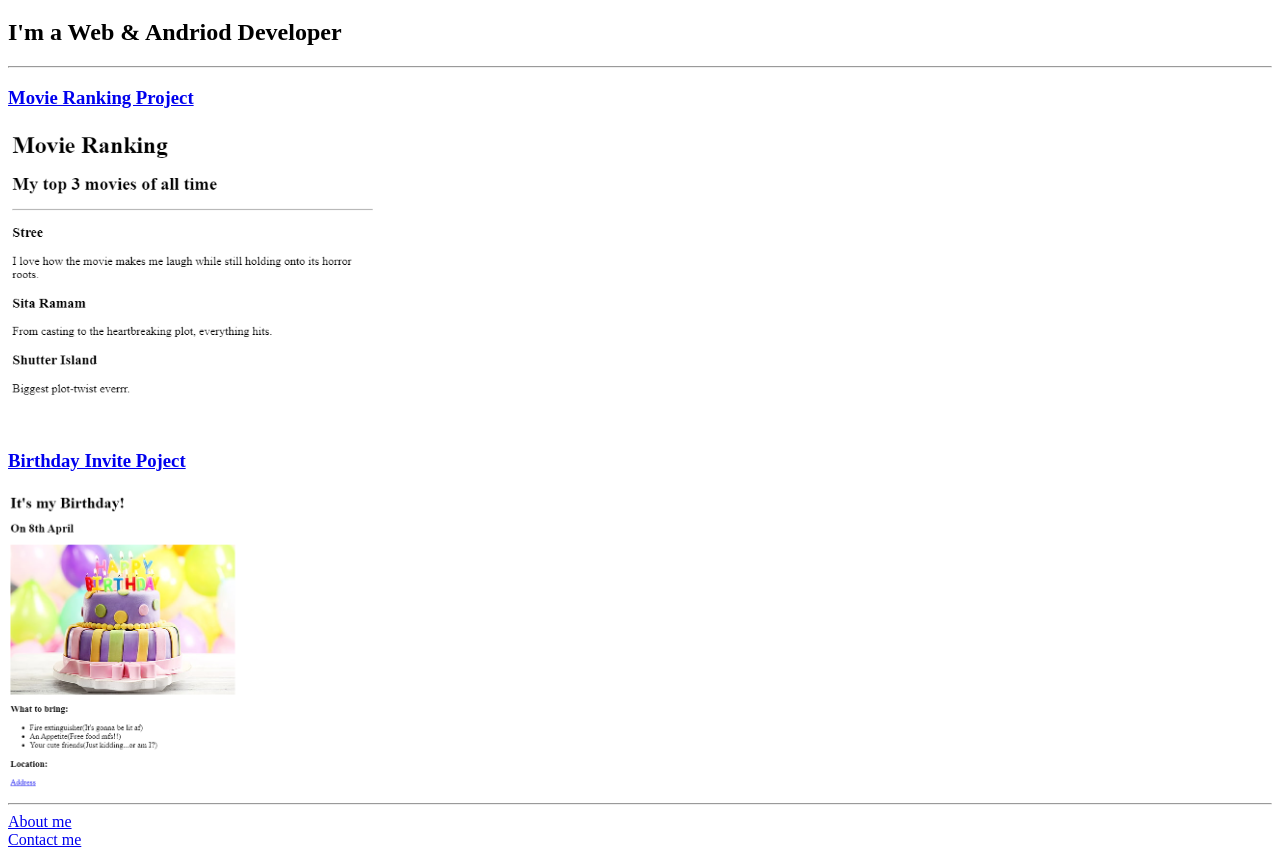
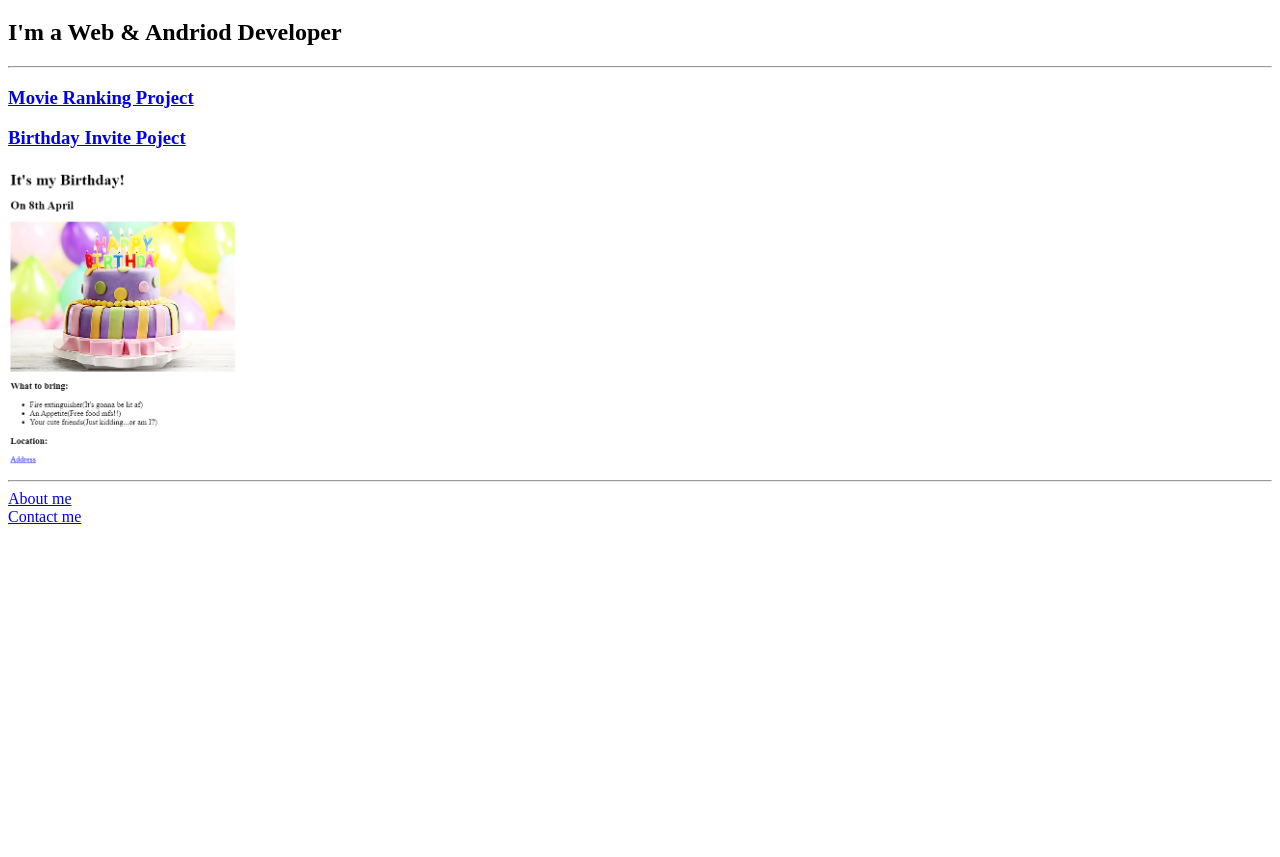
Before and after one commit to Prakhar11235/basic_html_portfolio, a plain HTML site: page index.html in a window 1280 px wide. Shown: the part 61-918 px from the top of the page. After the commit the page ends 800 px from the top, so only its background shows below. Drawn offline with Linux system fonts and the light colour scheme.

Commit message:
image change

```diff
--- a/index.html
+++ b/index.html
@@ -24,7 +24,7 @@ https://developer.mozilla.org/en-US/docs/Web/HTML/Element/img#attr-height -->
         <h2>I'm a Web & Andriod Developer </h2>
         <hr/>
         <h3><a href="public/movie-ranking.html">Movie Ranking Project</a></h3>
-        <img src="./assets/images/MRP.png" height="300"/>
+        <!-- <img src="./assets/images/MRP.png" height="300"/> -->
         <h3><a href="./public/birthday-invite.html">Birthday Invite Poject</a></h3>
         <img src="./assets/images/BIP.png" height="300"/>
         <hr/>
```
